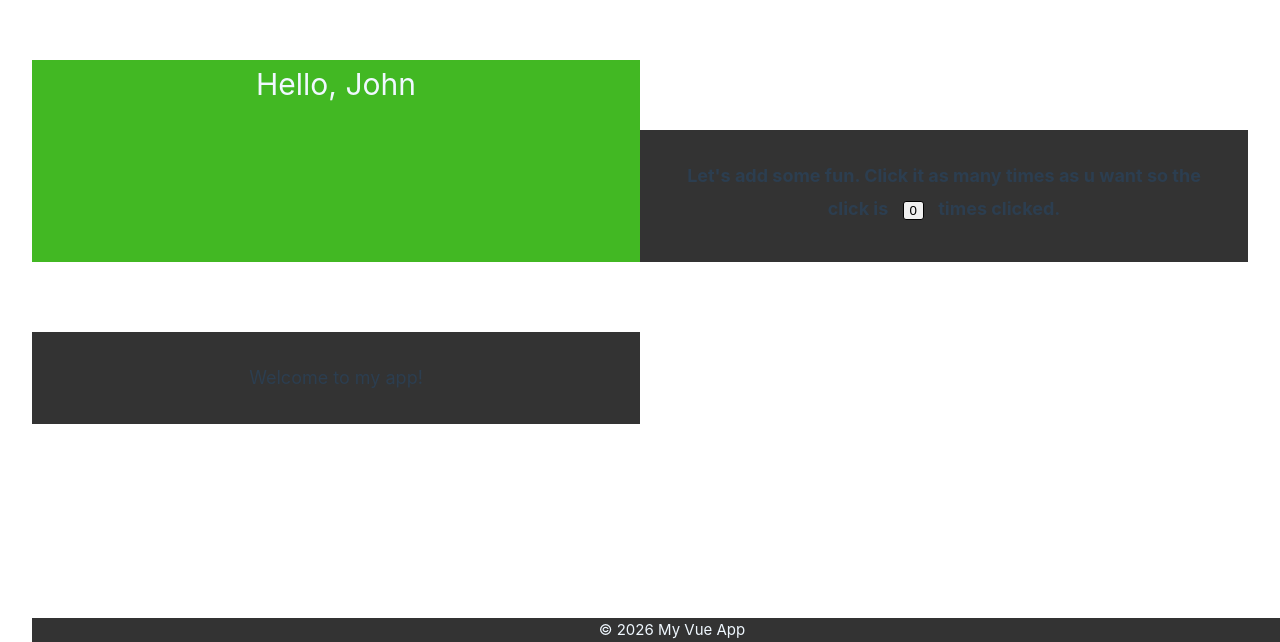
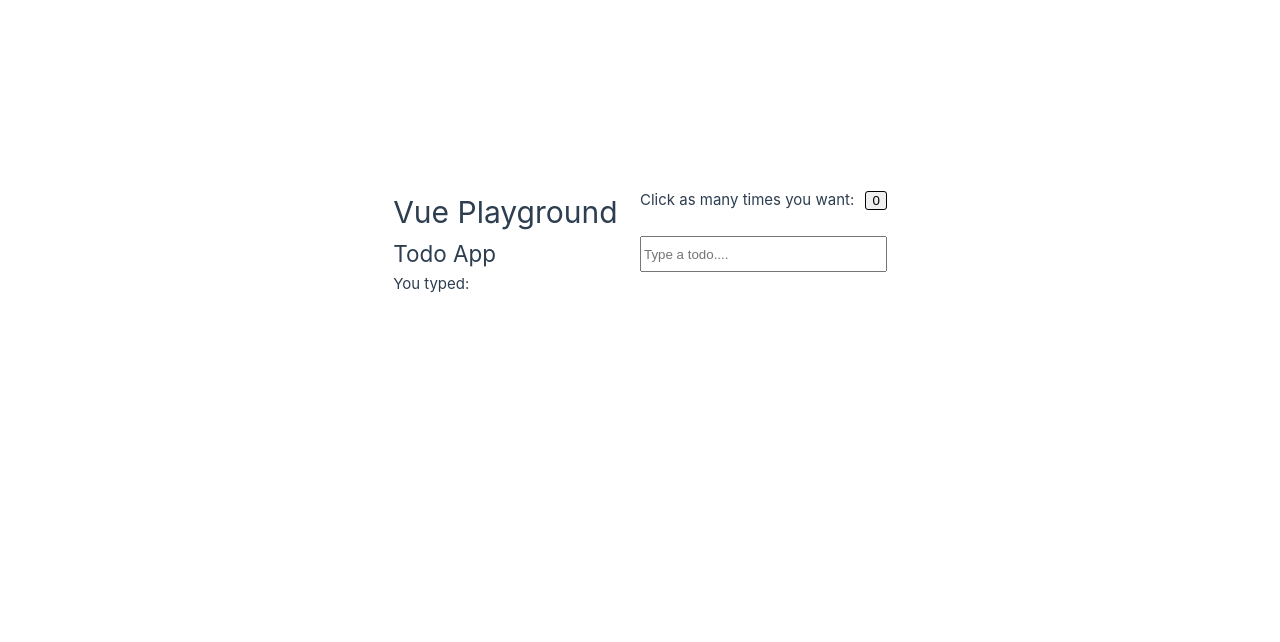
Before and after one commit to Nothingspecial2468/vue-learning, a Vue app: page / in a window 1280 px wide. Shown: the part 158-800 px from the top of the page. Built offline with nearby package versions, Linux system fonts and the light colour scheme.

Commit message:
Make things alive

```diff
--- a/src/App.vue
+++ b/src/App.vue
@@ -1,37 +1,28 @@
 <script setup>
-import Header from "./components/Header.vue";
-import MainContent from "./components/MainContent.vue";
-import Footer from "./components/Footer.vue";
-
 import { ref } from "vue";
 const count = ref(0);
+const newTodo = ref("");
 </script>
 
 <template>
-  <Header />
+  <h1>Vue Playground</h1>
+
   <p>
-    Let's add some fun. Click it as many times as u want so the click is
+    Click as many times you want:
     <button @click="count++">
       {{ count }}
     </button>
-    times clicked.
   </p>
-  <MainContent />
-  <Footer />
+
+  <h2>Todo App</h2>
+  <input type="text" placeholder="Type a todo...." v-model="newTodo" />
+  <p>You typed: {{ newTodo }}</p>
 </template>
 
 <style scoped>
-p {
-  padding: 2rem;
-  text-align: center;
-  font-size: large;
-  font-weight: bold;
-  margin-top: 70px;
-  background: #333;
-}
 button {
   cursor: pointer;
-  margin: 10px;
+  margin-left: 7px;
   border: 1px solid black;
   border-radius: 3px;
 }
```
